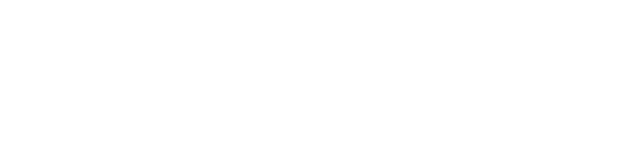
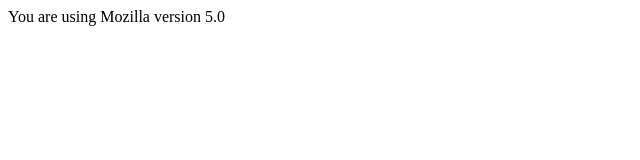
Before and after one commit to acciojob/browser-info-Nihal00, a website: page main.html in a window 1280 px wide. Shown: the whole page, without its empty margins (0-640 px from the left). Drawn offline with Linux system fonts and the light colour scheme.

Commit message:
created a submission

```diff
--- a/main.html
+++ b/main.html
@@ -7,6 +7,8 @@
 </head>
 
 <body>
+	<div id="browser-info""></div>
+
 	<!-- the entire body must be written by student -->
     <script type="text/javascript" src="./script.js">
 </script>
--- a/script.js
+++ b/script.js
@@ -1 +1,17 @@
 //your JS code here. If required.
+let userAgent = navigator.userAgent;
+
+let regex = /(.*?)\/(.*?)\s(.*)/;
+
+let match = regex.exec(userAgent);
+
+let browserName = match[1];
+let version = match[2];
+
+// let div = document.createElement('div');
+
+// div.innerHTML =  "You are using " + browserName + " version " + version;
+
+let browserInfo = document.getElementById("browser-info");
+
+browserInfo.innerHTML = "You are using " + browserName + " version " + version;
```
